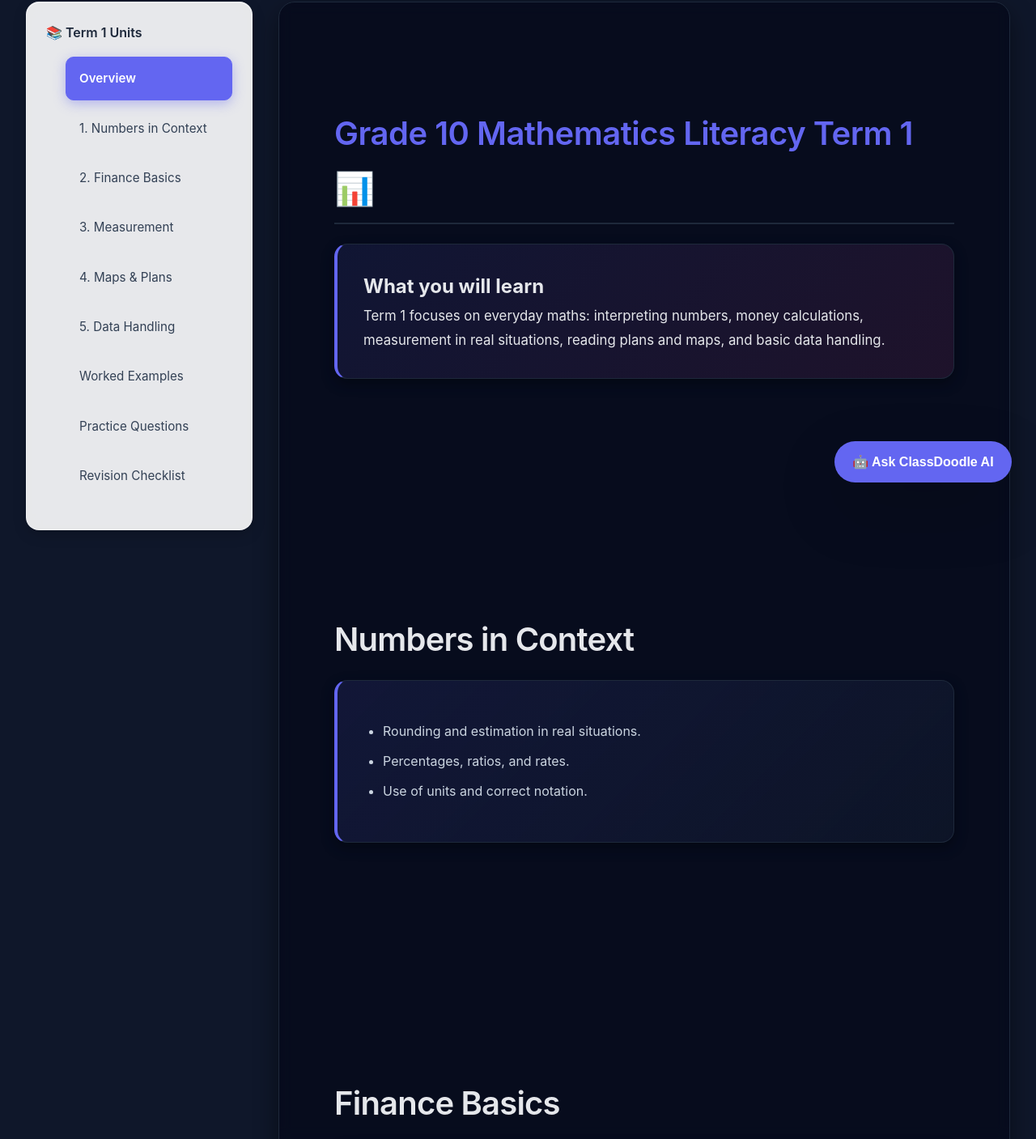
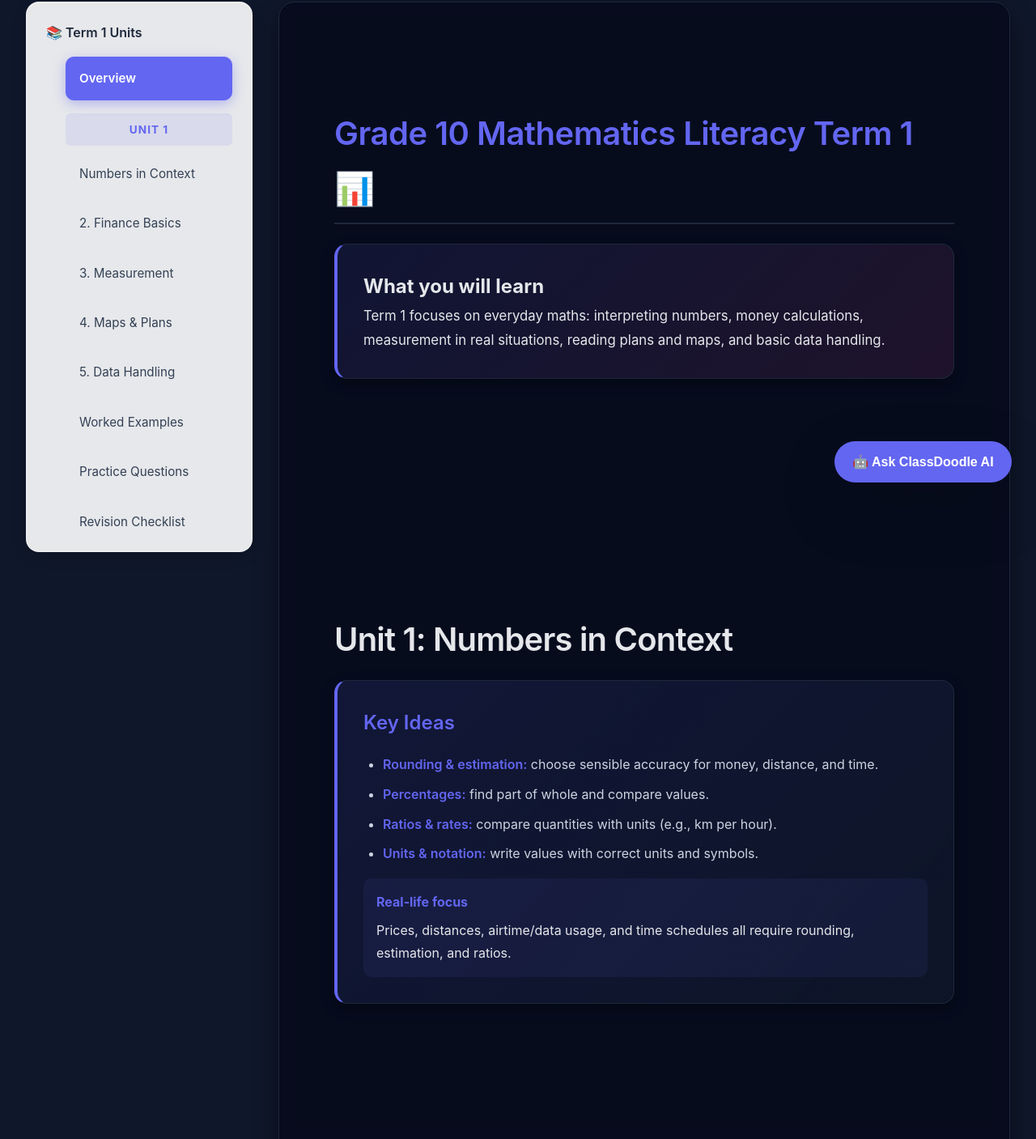
Before and after one commit to Asingamaanda/classdoodle, a plain HTML site: page subjects/grade10/mathematics-literacy/index.html in a window 1280 px wide. Shown: the part 174-1581 px from the top of the page at 81% size. Drawn offline with Linux system fonts and the light colour scheme.

Commit message:
Add Unit 1 label and detail

```diff
--- a/subjects/grade10/mathematics-literacy/index.html
+++ b/subjects/grade10/mathematics-literacy/index.html
@@ -22,7 +22,8 @@
             <h3>📚 Term 1 Units</h3>
             <ul class="chapter-list">
                 <li><a href="#overview" class="active">Overview</a></li>
-                <li><a href="#numbers">1. Numbers in Context</a></li>
+                <li class="term-header" style="margin-top: 1rem; padding: 0.5rem; background: rgba(99, 102, 241, 0.1); border-radius: 6px; font-weight: bold; color: #6366f1; pointer-events: none; cursor: default;">UNIT 1</li>
+                <li><a href="#numbers">Numbers in Context</a></li>
                 <li><a href="#finance">2. Finance Basics</a></li>
                 <li><a href="#measurement">3. Measurement</a></li>
                 <li><a href="#maps">4. Maps & Plans</a></li>
@@ -43,13 +44,19 @@
             </section>
 
             <section id="numbers" class="chapter">
-                <h2 class="section-title">Numbers in Context</h2>
+                <h2 class="section-title">Unit 1: Numbers in Context</h2>
                 <div class="concept-box">
+                    <h3>Key Ideas</h3>
                     <ul style="margin-left: 1.5rem; line-height: 1.9;">
-                        <li>Rounding and estimation in real situations.</li>
-                        <li>Percentages, ratios, and rates.</li>
-                        <li>Use of units and correct notation.</li>
+                        <li><strong>Rounding & estimation:</strong> choose sensible accuracy for money, distance, and time.</li>
+                        <li><strong>Percentages:</strong> find part of whole and compare values.</li>
+                        <li><strong>Ratios & rates:</strong> compare quantities with units (e.g., km per hour).</li>
+                        <li><strong>Units & notation:</strong> write values with correct units and symbols.</li>
                     </ul>
+                    <div style="margin-top: 1rem; padding: 1rem; background: rgba(99, 102, 241, 0.08); border-radius: 10px;">
+                        <h4 style="margin: 0 0 0.5rem; color: #6366f1;">Real‑life focus</h4>
+                        <p style="margin: 0;">Prices, distances, airtime/data usage, and time schedules all require rounding, estimation, and ratios.</p>
+                    </div>
                 </div>
             </section>
 
```
